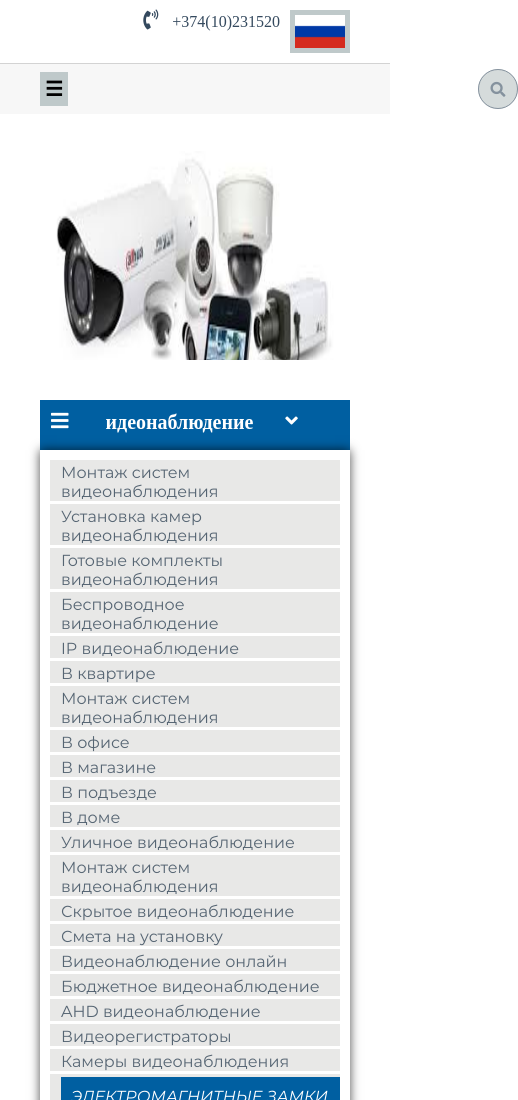
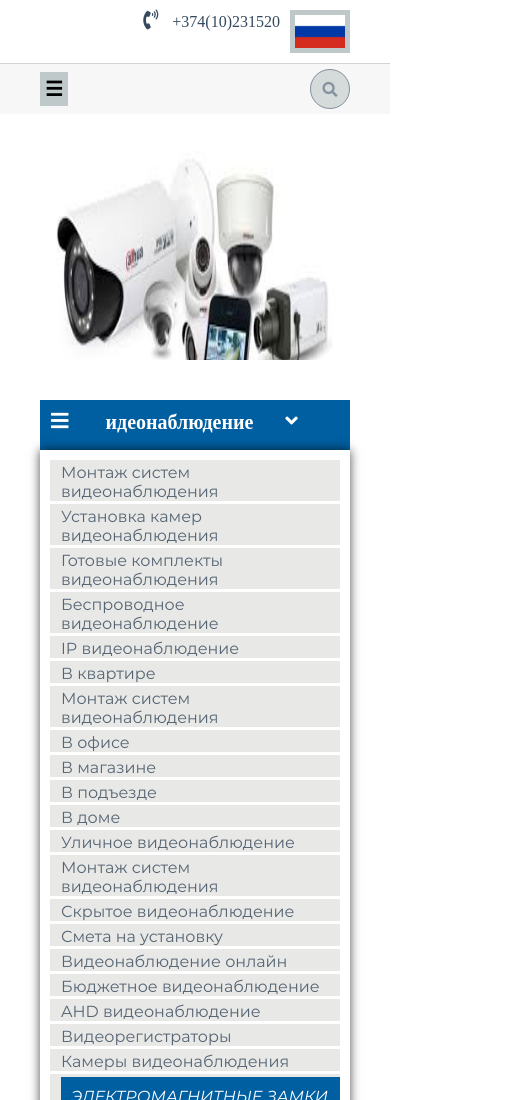
Before and after one commit to AraqsBardaxchyan/wave-it, a plain HTML site: page index.html in a window 390 px wide. Shown: the top 1100 px of the page, 518 px wide, since content can reach past the window. Drawn offline with nearby package versions, Linux system fonts and the light colour scheme; files whose address does not match are found by name.

Commit message:
wave it margin

```diff
--- a/css/style.css
+++ b/css/style.css
@@ -823,9 +823,7 @@ color: #797D7F ;
 
  }
 
-.search__container{
-  margin-left: 410px;
-}
+
 
   .navbar,.header__content__logo{
     display: none;
```
